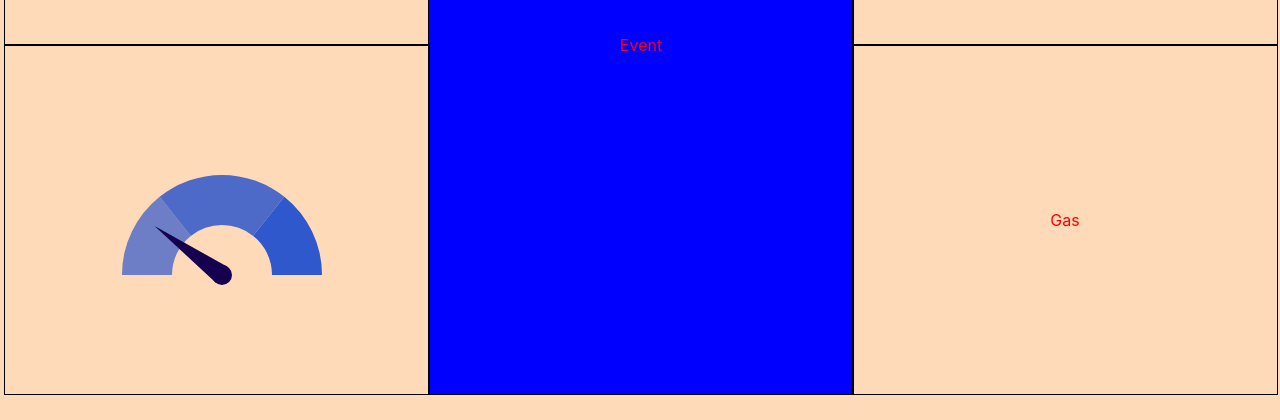
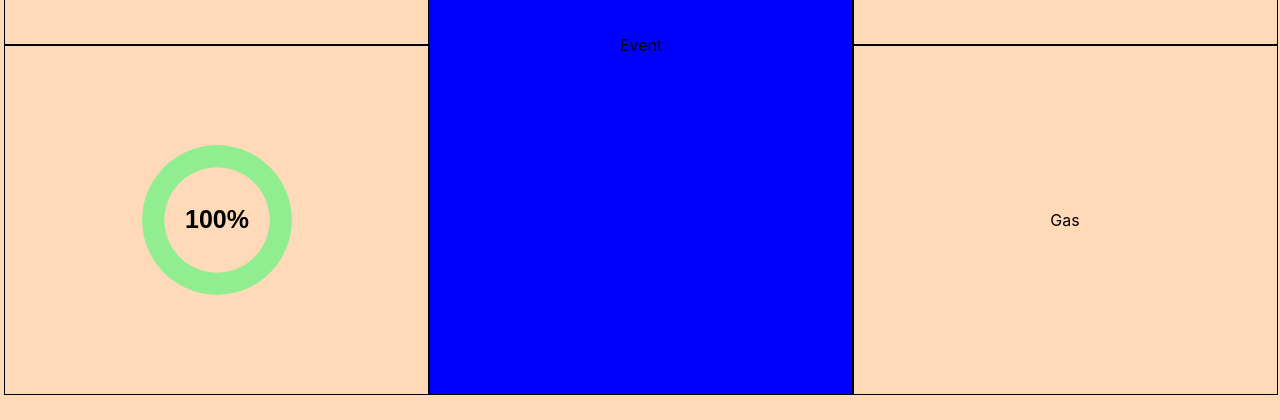
Before and after one commit to blackcrtv/remus-app, a React (Create React App) app in the folder gui/: page / in a window 1280 px wide. Shown: the part 320-740 px from the top of the page. Built offline with nearby package versions, Linux system fonts and the light colour scheme.

Commit message:
add pie chart

```diff
--- a/gui/src/css/dashboard.module.css
+++ b/gui/src/css/dashboard.module.css
@@ -3,7 +3,6 @@ body{
 }
 
 .dashboard-wrapper{
-    color: red;
     display: grid;
     height: calc(100vh - 2rem);
     padding: 1rem 0.25rem;
--- /dev/null
+++ b/gui/src/css/piechart.module.css
@@ -0,0 +1,53 @@
+@property --p{
+    syntax: '<number>';
+    inherits: true;
+    initial-value: 0;
+  }
+
+  .pie {
+    --p:20;
+    --b:22px;
+    --c:darkred;
+    --w:150px;
+
+    width:var(--w);
+    aspect-ratio:1;
+    position:relative;
+    display:inline-grid;
+    margin:5px;
+    place-content:center;
+    font-size:25px;
+    font-weight:bold;
+    font-family:sans-serif;
+  }
+  .pie:before,
+  .pie:after {
+    content:"";
+    position:absolute;
+    border-radius:50%;
+  }
+  .pie:before {
+    inset:0;
+    background:
+      radial-gradient(farthest-side,var(--c) 98%,#0000) top/var(--b) var(--b) no-repeat,
+      conic-gradient(var(--c) calc(var(--p)*1%),#0000 0);
+    -webkit-mask:radial-gradient(farthest-side,#0000 calc(99% - var(--b)),#000 calc(100% - var(--b)));
+            mask:radial-gradient(farthest-side,#0000 calc(99% - var(--b)),#000 calc(100% - var(--b)));
+  }
+  .pie:after {
+    inset:calc(50% - var(--b)/2);
+    background:var(--c);
+    transform:rotate(calc(var(--p)*3.6deg)) translateY(calc(50% - var(--w)/2));
+  }
+  .animate {
+    animation:p 1s .5s both;
+  }
+  .no-round:before {
+    background-size:0 0,auto;
+  }
+  .no-round:after {
+    content:none;
+  }
+  @keyframes p {
+    from{--p:0}
+  }
--- a/gui/src/modules/humidity.js
+++ b/gui/src/modules/humidity.js
@@ -1,11 +1,14 @@
-import HumidityChart from "./pieChart";
-import classes from '../css/humidity.module.css'
+// import HumidityChart from "./pieChart";
+import classes from '../css/humidity.module.css';
+import pieClass from '../css/piechart.module.css';
 
 
 const Humidity = ()=>{
+    let value = 100;
     return(
         <div className={classes['humidity-wrapper']}>
-            <HumidityChart></HumidityChart>
+            {/* <HumidityChart></HumidityChart> */}
+            <div className={`${pieClass["pie"]} ${pieClass["animate"]}`} style={{"--p" :value , "--c":"lightgreen"}}> {value}%</div>
         </div>
     )
 }
--- a/gui/src/modules/pieChart.js
+++ /dev/null
@@ -1,64 +0,0 @@
-import { PieChart, Pie, Cell } from 'recharts';
-
-let RGB = '47, 88, 205';
-
-let data = [{ name: 'A', value: 20, color: `rgba(${RGB},0.7)` },
-{ name: 'B', value: 30, color: `rgba(${RGB},0.85)` },
-{ name: 'C', value: 20, color: `rgba(${RGB},1)` }
-]
-
-const RADIAN = Math.PI / 180;
-const cx = 150;
-const cy = 200;
-const iR = 50;
-const oR = 100;
-
-const needle = (value, cx, cy, iR, oR, color) => {
-    let total = 100;
-    const ang = 180.0 * (1 - value / total);
-    const length = (iR + 2 * oR) / 3;
-    const sin = Math.sin(-RADIAN * ang);
-    const cos = Math.cos(-RADIAN * ang);
-    const r = 10;
-    const x0 = cx + 5;
-    const y0 = cy + 5;
-    const xba = x0 + r * sin;
-    const yba = y0 - r * cos;
-    const xbb = x0 - r * sin;
-    const ybb = y0 + r * cos;
-    const xp = x0 + length * cos;
-    const yp = y0 + length * sin;
-
-    return [
-        <circle cx={x0} cy={y0} r={r} fill={color} stroke="none" />,
-        <path d={`M${xba},${yba}L${xbb},${ybb},L${xp},${yp},L${xba},${yba}`} stroke="#none" fill={color} />,
-    ];
-};
-
-const HumidityChart = (props) => {
-    let humidity = 20;
-    return (
-        <PieChart width={300} height={300}>
-            <Pie
-                dataKey="value"
-                startAngle={180}
-                endAngle={0}
-                data={data}
-                cx={cx}
-                cy={cy}
-                innerRadius={iR}
-                outerRadius={oR}
-                fill="#aaaab1"
-                stroke="none"
-            >
-                {data.map((entry, index) => (
-                    <Cell key={`cell-${index}`} fill={entry.color} />
-                ))}
-
-            </Pie>
-            {needle(humidity, cx, cy, iR, oR, '#150050')}
-        </PieChart>
-    );
-}
-
-export default HumidityChart;
```
